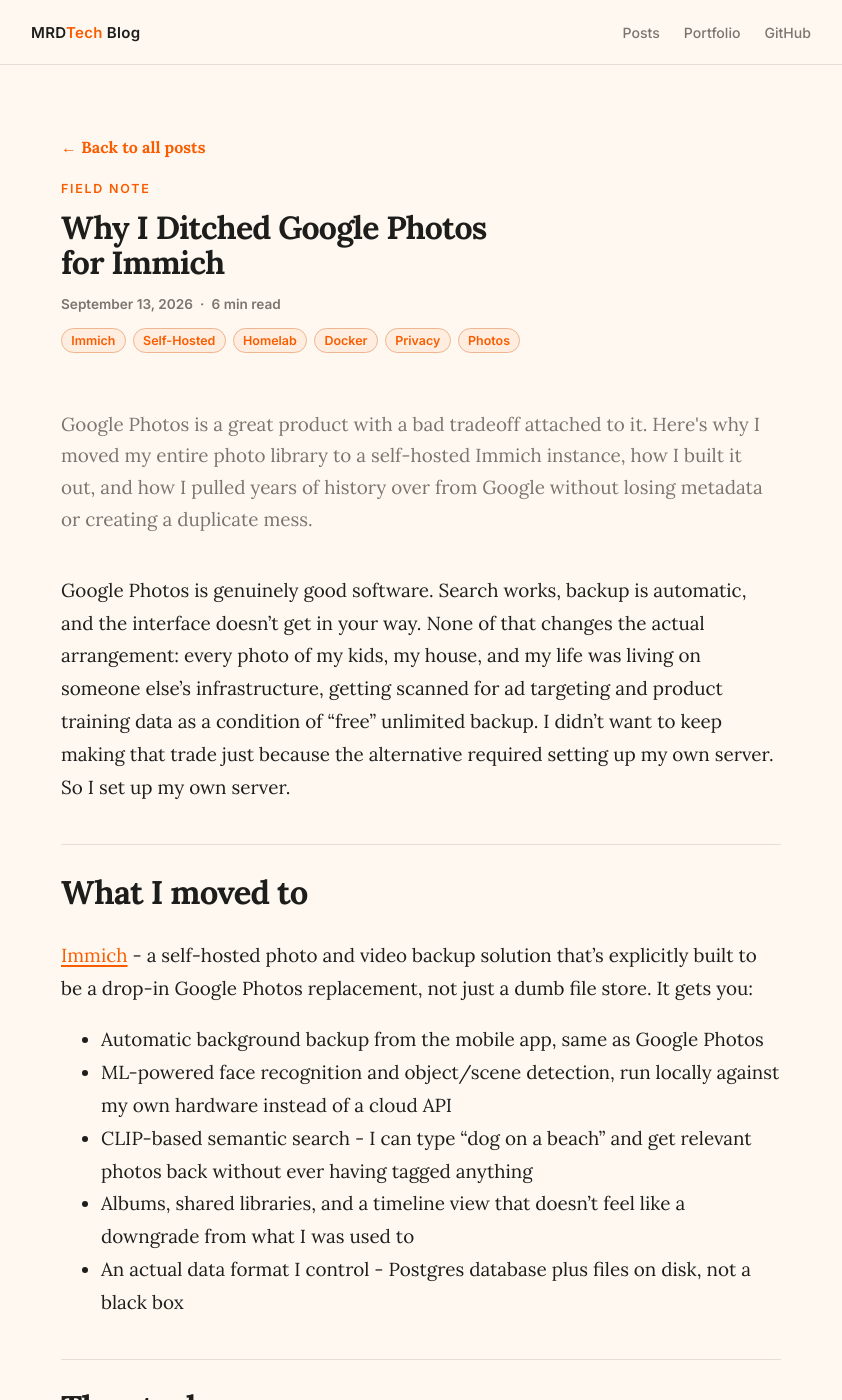
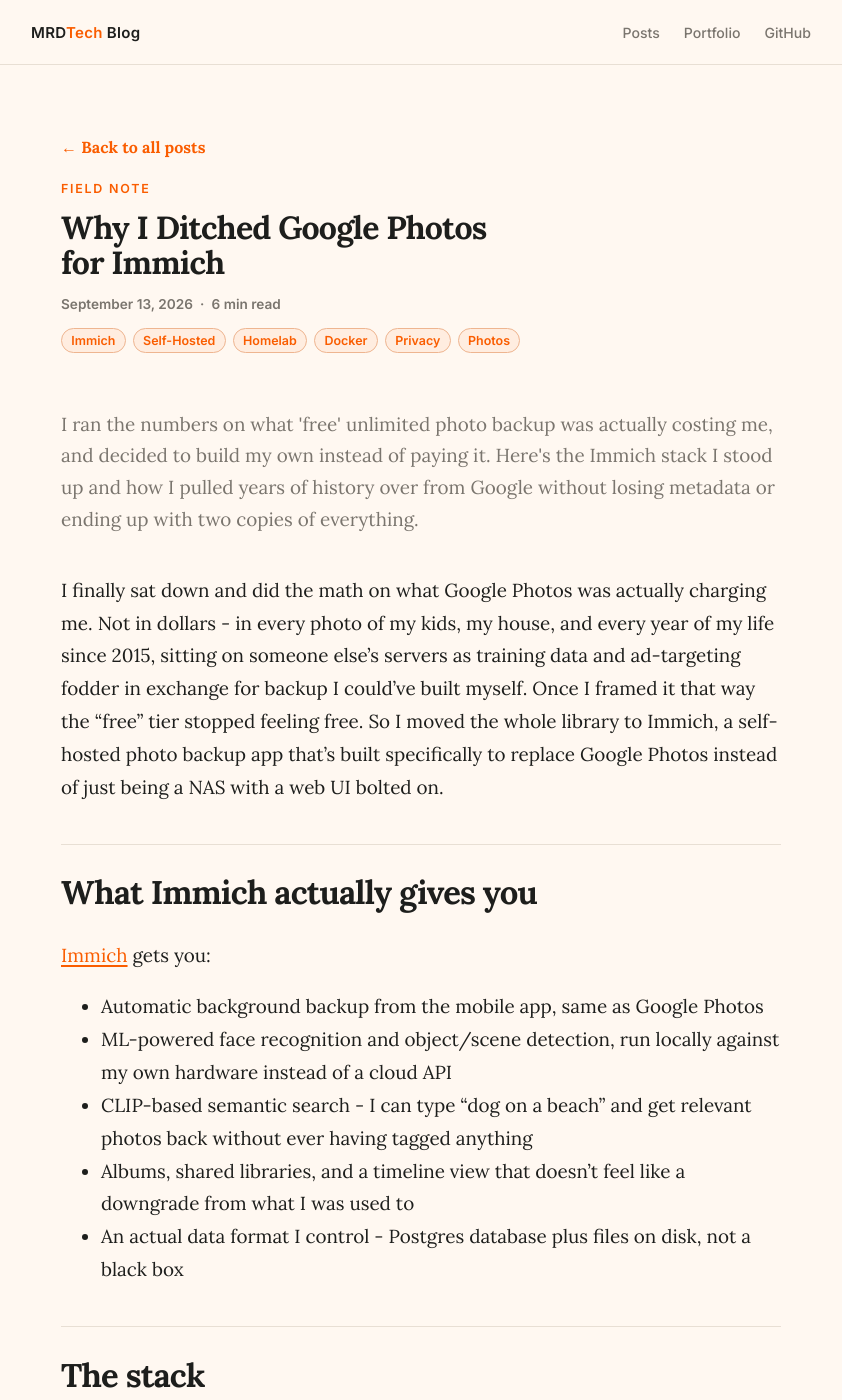
Before and after one commit to mdziegiel/mrdtech-blog, a Jekyll site: the page built from _posts/2026-09-13-why-i-ditched-google-photos-for-immich.md, in a window 1280 px wide and 1400 px high. Shown: the whole window, without its empty margins (219-1061 px from the left). Built offline with Jekyll 4.4.1, drawn with Linux system fonts in a browser that asks for light colours.

Commit message:
Update September blog posts

```diff
--- a/_posts/2026-09-13-why-i-ditched-google-photos-for-immich.md
+++ b/_posts/2026-09-13-why-i-ditched-google-photos-for-immich.md
@@ -3,14 +3,14 @@
 title: "Why I Ditched Google Photos for Immich"
 date: 2026-09-13
 tags: [Immich, Self-Hosted, Homelab, Docker, Privacy, Photos]
-excerpt: "Google Photos is a great product with a bad tradeoff attached to it. Here's why I moved my entire photo library to a self-hosted Immich instance, how I built it out, and how I pulled years of history over from Google without losing metadata or creating a duplicate mess."
+excerpt: "I ran the numbers on what 'free' unlimited photo backup was actually costing me, and decided to build my own instead of paying it. Here's the Immich stack I stood up and how I pulled years of history over from Google without losing metadata or ending up with two copies of everything."
 ---
 
-Google Photos is genuinely good software. Search works, backup is automatic, and the interface doesn't get in your way. None of that changes the actual arrangement: every photo of my kids, my house, and my life was living on someone else's infrastructure, getting scanned for ad targeting and product training data as a condition of "free" unlimited backup. I didn't want to keep making that trade just because the alternative required setting up my own server. So I set up my own server.
+I finally sat down and did the math on what Google Photos was actually charging me. Not in dollars - in every photo of my kids, my house, and every year of my life since 2015, sitting on someone else's servers as training data and ad-targeting fodder in exchange for backup I could've built myself. Once I framed it that way the "free" tier stopped feeling free. So I moved the whole library to Immich, a self-hosted photo backup app that's built specifically to replace Google Photos instead of just being a NAS with a web UI bolted on.
 
-## What I moved to
+## What Immich actually gives you
 
-[Immich](https://immich.app/) - a self-hosted photo and video backup solution that's explicitly built to be a drop-in Google Photos replacement, not just a dumb file store. It gets you:
+[Immich](https://immich.app/) gets you:
 
 - Automatic background backup from the mobile app, same as Google Photos
 - ML-powered face recognition and object/scene detection, run locally against my own hardware instead of a cloud API
```
